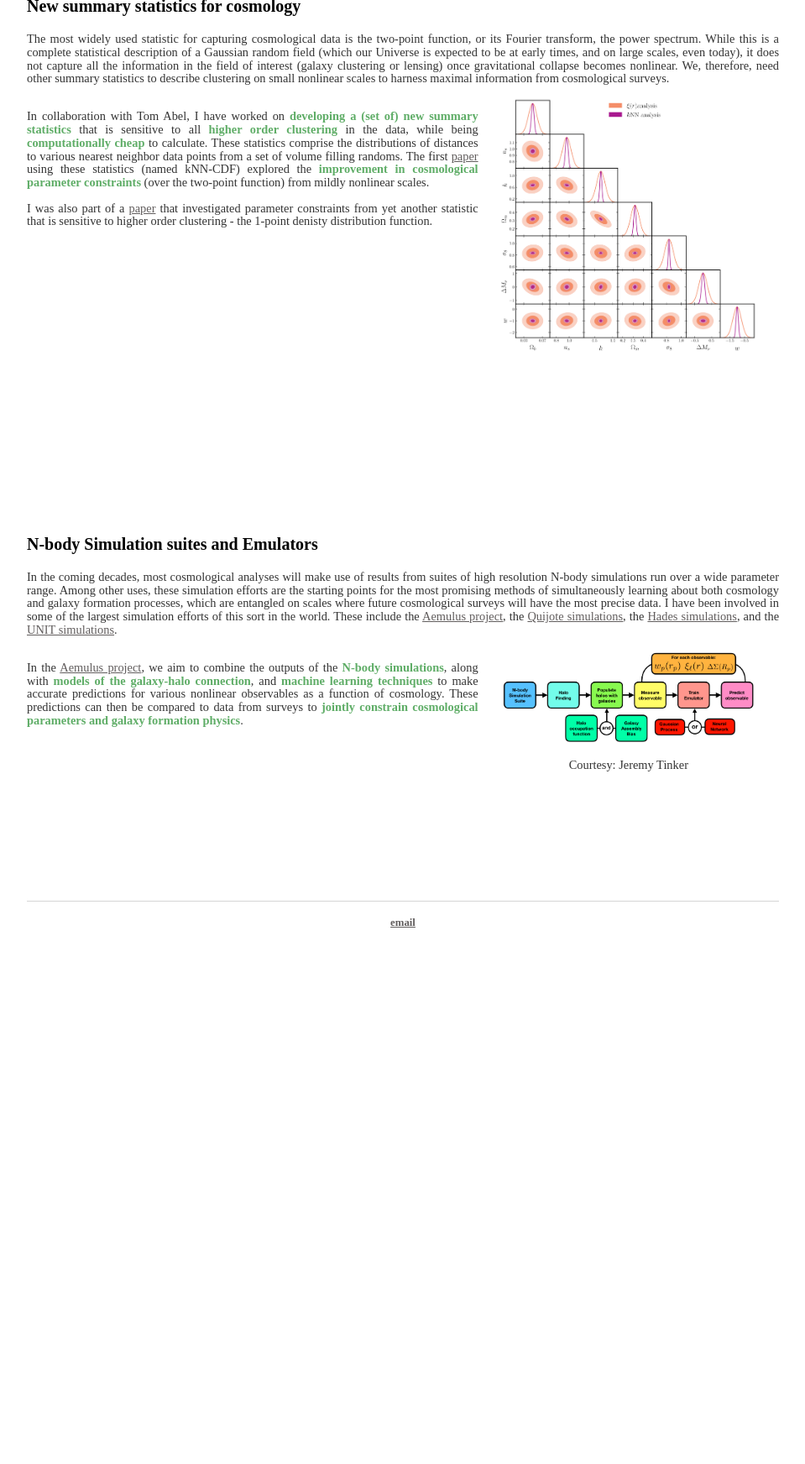
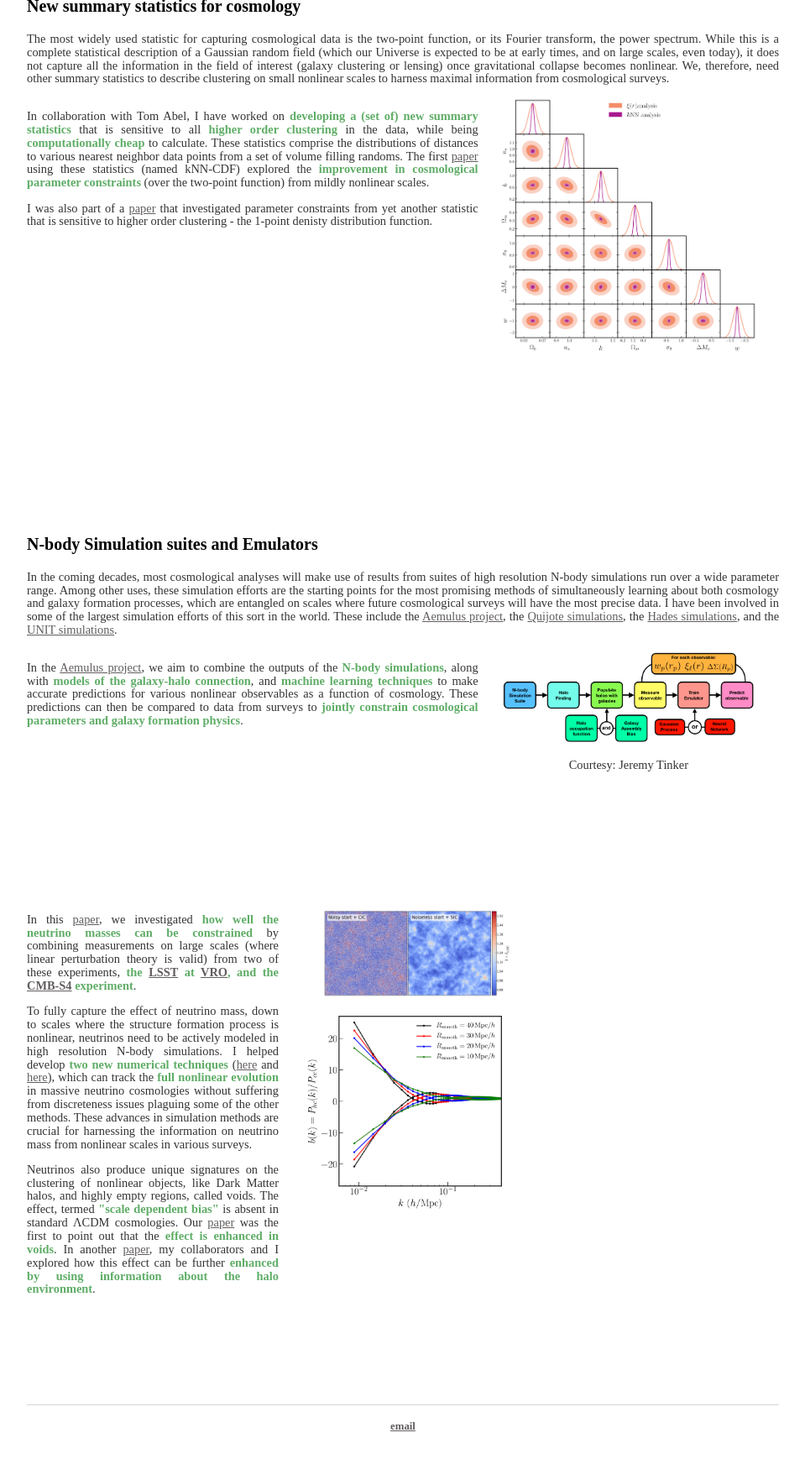
Before and after one commit to arkabanerjee/arkabanerjee.github.io, a Jekyll site: the page built from research/index.html, in a window 1280 px wide, cut to the strip 1591-3362 px from the top of the page. Shown: the top 1744 px of the strip at 84% size, without its empty margins (160-1119 px from the left). Built offline with Jekyll 4.4.1, drawn with Linux system fonts in a browser that asks for light colours; before the commit the page ends 2762 px from its top, so only the background shows below that.

Commit message:
Check height

```diff
--- a/css/main.css
+++ b/css/main.css
@@ -69,3 +69,7 @@ color: #000000;
 b{
 color:rgb(95, 173, 103);
 }
+
+.box {
+    display: flex;
+  }
--- a/research/index.html
+++ b/research/index.html
@@ -54,3 +54,14 @@ title: Arka Banerjee's Research
         </div>
     </div>
 </div><!-- /.blurb -->
+<div class="box">
+    <div style="width: 300px;  height: 600px; float: left; overflow: auto;">
+        <p align=”justify”>In this <a href="https://arxiv.org/abs/1612.07126">paper</a>, we investigated <b>how well the neutrino masses can be constrained</b> by combining measurements on large scales (where linear perturbation theory is valid) from two of these experiments, <b>the <a href="https://www.lsst.org/about">LSST</a> at <a href="https://www.vro.org/">VRO</a>, and the <a href="CMB-S4">CMB-S4</a> experiment</b>.</p>
+        <p align=”justify”>To fully capture the effect of neutrino mass, down to scales where the structure formation process is nonlinear, neutrinos need to be actively modeled in high resolution N-body simulations. I helped develop <b>two new numerical techniques</b> (<a href="https://arxiv.org/abs/1606.06167">here</a> and <a href="https://arxiv.org/abs/1801.03906">here</a>), which can track the <b>full nonlinear evolution</b> in massive neutrino cosmologies without suffering from discreteness issues plaguing some of the other methods. These advances in simulation methods are crucial for harnessing the information on neutrino mass from nonlinear scales in various surveys.</p>
+        <p align=”justify”>Neutrinos also produce unique signatures on the clustering of nonlinear objects, like Dark Matter halos, and highly empty regions, called voids. The effect, termed <b>"scale dependent bias"</b> is absent in standard ΛCDM cosmologies. Our <a href="https://arxiv.org/abs/1606.06167">paper</a> was the first to point out that the <b>effect is enhanced in voids</b>. In another <a href="https://arxiv.org/abs/1907.06598">paper</a>, my collaborators and I explored how this effect can be further <b>enhanced by using information about the halo environment</b>.</p>
+   </div>
+   <div style="width: 300px;; height: 600px;">
+       <img src="pic_vs_sic.png" class="center">
+       <img src="Final_split.png" class="center" >
+   </div>
+</div>
```
